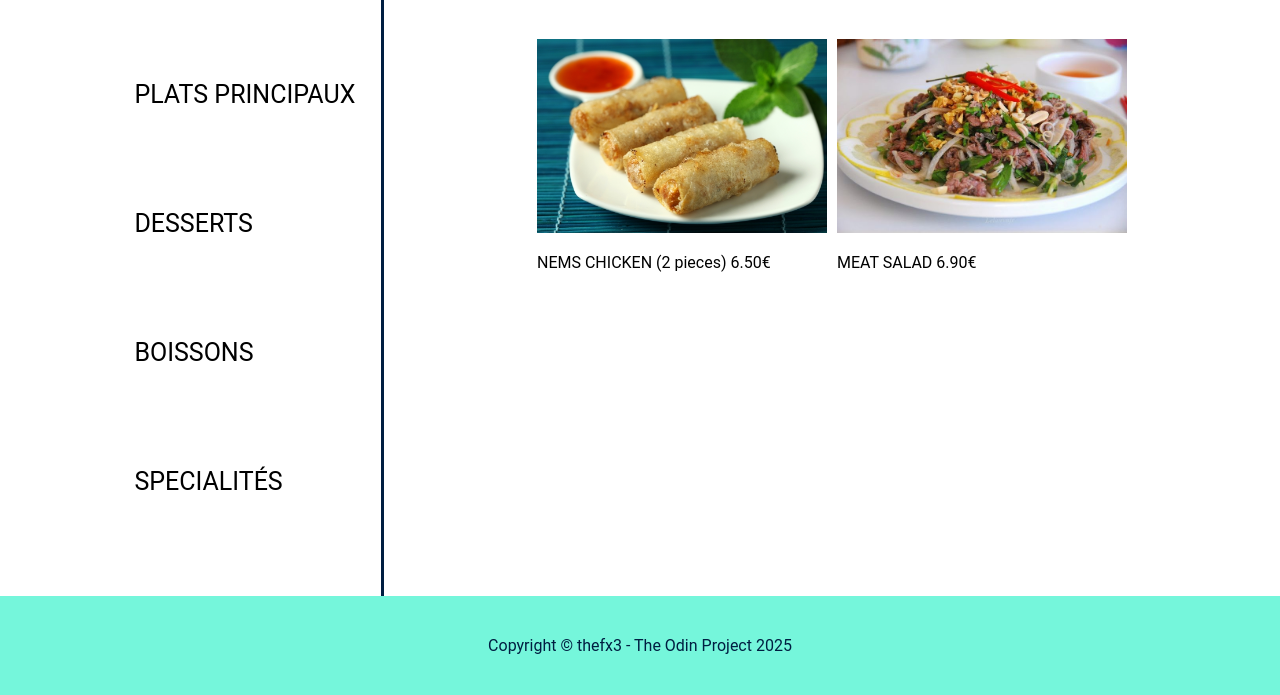
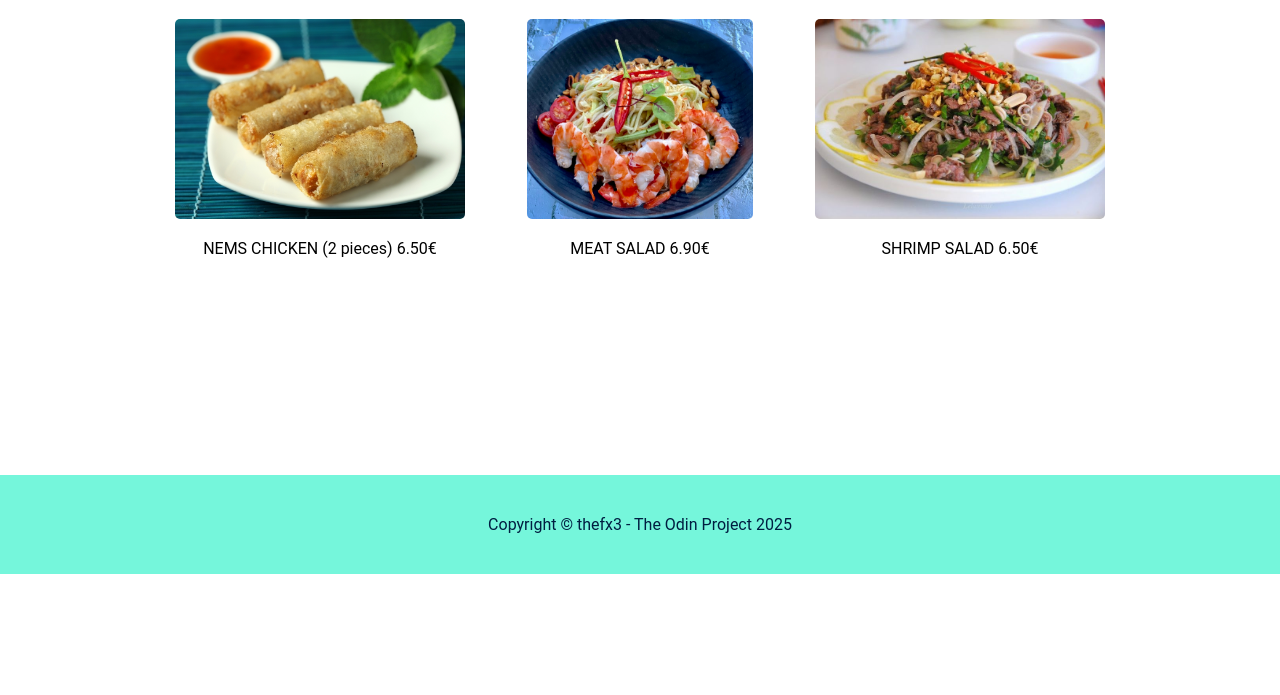
Before and after one commit to thefx3/restaurant_page, a website built with webpack: page src/template.html in a window 1280 px wide. Shown: the part 226-921 px from the top of the page. After the commit the page ends 800 px from the top, so only its background shows below. Built offline with nearby package versions, Linux system fonts and the light colour scheme.

Commit message:
Menu entries

```diff
--- a/src/menu.js
+++ b/src/menu.js
@@ -1,5 +1,6 @@
 import nemImage from './images/entrees_1.jpeg'
-import saladImage from './images/entrees_4.jpg'
+import saladImage from './images/entrees_3.jpeg'
+import saladShrimp from './images/entrees_4.jpg'
 
 
 export function menu () {
@@ -12,31 +13,31 @@ export function menu () {
 
     content.appendChild(menu_container);
 
-    const navigation = document.createElement("div");
-    navigation.classList.add("navigation");
-    menu_container.appendChild(navigation);
+    // const navigation = document.createElement("div");
+    // navigation.classList.add("navigation");
+    // menu_container.appendChild(navigation);
 
 
-    const entries = document.createElement("a");
-    entries.classList.add("entries");
-    entries.textContent = "ENTRÉES";
-    navigation.appendChild(entries);
-    const main_courses = document.createElement("a");
-    main_courses.classList.add("main-courses");
-    main_courses.textContent = "PLATS PRINCIPAUX";
-    navigation.appendChild(main_courses);
-    const desserts = document.createElement("a");
-    desserts.classList.add("desserts");
-    desserts.textContent = "DESSERTS";
-    navigation.appendChild(desserts);
-    const drinks = document.createElement("a");
-    drinks.classList.add("drinks");
-    drinks.textContent = "BOISSONS";
-    navigation.appendChild(drinks);
-    const specials = document.createElement("a");
-    specials.classList.add("specials");
-    specials.textContent = "SPECIALITÉS";
-    navigation.appendChild(specials);
+    // const entries = document.createElement("a");
+    // entries.classList.add("entries");
+    // entries.textContent = "ENTRÉES";
+    // navigation.appendChild(entries);
+    // const main_courses = document.createElement("a");
+    // main_courses.classList.add("main-courses");
+    // main_courses.textContent = "PLATS PRINCIPAUX";
+    // navigation.appendChild(main_courses);
+    // const desserts = document.createElement("a");
+    // desserts.classList.add("desserts");
+    // desserts.textContent = "DESSERTS";
+    // navigation.appendChild(desserts);
+    // const drinks = document.createElement("a");
+    // drinks.classList.add("drinks");
+    // drinks.textContent = "BOISSONS";
+    // navigation.appendChild(drinks);
+    // const specials = document.createElement("a");
+    // specials.classList.add("specials");
+    // specials.textContent = "SPECIALITÉS";
+    // navigation.appendChild(specials);
 
 
     const menu = document.createElement("div");
@@ -60,17 +61,19 @@ export function menu () {
     box_items.classList.add("box-items");
     entries_items.appendChild(box_items);
 
+    const image_nems = document.createElement("img");
+    image_nems.src = nemImage;
+    image_nems.alt = "NEMS";
+    image_nems.classList.add("image-nems");
+    box_items.appendChild(image_nems);
+
     const item1 = document.createElement("div");
     item1.classList.add("item");
     item1.textContent = "NEMS CHICKEN (2 pieces) 6.50€";
     box_items.appendChild(item1);
 
 
-    const image_nems = document.createElement("img");
-    image_nems.src = nemImage;
-    image_nems.alt = "NEMS";
-    image_nems.classList.add("image-nems");
-    box_items.appendChild(image_nems);
+
 
     // END
 
@@ -80,17 +83,37 @@ export function menu () {
     salad_items.classList.add("box-items");
     entries_items.appendChild(salad_items);
 
+    const image_salad = document.createElement("img");
+    image_salad.src = saladImage;
+    image_salad.alt = "Salad";
+    image_salad.classList.add("image-salad");
+    salad_items.appendChild(image_salad);
+
     const item2 = document.createElement("div");
     item2.classList.add("item");
     item2.textContent = "MEAT SALAD 6.90€";
     salad_items.appendChild(item2);
 
 
-    const image_salad = document.createElement("img");
-    image_salad.src = saladImage;
-    image_salad.alt = "Salad";
-    image_salad.classList.add("image-salad");
-    salad_items.appendChild(image_salad);
+    // END
+
+    // 1 BOX ITEM
+
+    const shrimp_items = document.createElement("div");
+    shrimp_items.classList.add("box-items");
+    entries_items.appendChild(shrimp_items);
+
+    const image_shrimp = document.createElement("img");
+    image_shrimp.src = saladShrimp;
+    image_shrimp.alt = "Salad Shrimp";
+    image_shrimp.classList.add("image-shrimp");
+    shrimp_items.appendChild(image_shrimp);
+
+    const item3 = document.createElement("div");
+    item3.classList.add("item");
+    item3.textContent = "SHRIMP SALAD 6.50€";
+    shrimp_items.appendChild(item3);
+
 
     // END
 
--- a/src/styles.css
+++ b/src/styles.css
@@ -32,6 +32,7 @@ header {
 #content {
     display: flex;
     flex-direction: column;
+    height: 100%;
 }
 
 .copyright {
@@ -128,9 +129,7 @@ nav button:hover {
 
 
 .menu-container {
-    display: grid;
-    grid-template-columns: minmax(350px, 30%) 1fr;
-    height: 90vh;
+    height: auto;
 
 }
 
@@ -153,7 +152,7 @@ nav button:hover {
 .menu {
     display: flex;
     flex-direction: column;
-    padding: 50px;
+    padding: 30px;
 
 
     .menu-title {
@@ -167,23 +166,23 @@ nav button:hover {
 
 img {
     max-width: 100%;
-    height: auto;
+    height: 200px;
+    border-radius: 5px;
 }
 
 .entries-items {
-    display: grid;
-    justify-items: center;
-    align-items: center;
-    justify-content: center;
-    grid-template-columns: repeat(auto-fill, minmax(150px, 300px));
+    display: grid; ;
+    grid-template-columns: repeat(3, minmax(150px, 300px));
     margin-bottom: 50px;
+    margin: 0 auto;
+    gap: 20px;
 }
 
 
 .box-items {
     display: flex;
-    justify-content: center;
-    flex-direction: column-reverse;
+    align-items: center;
+    flex-direction: column;
     padding: 5px;
     gap: 20px;
 
```
